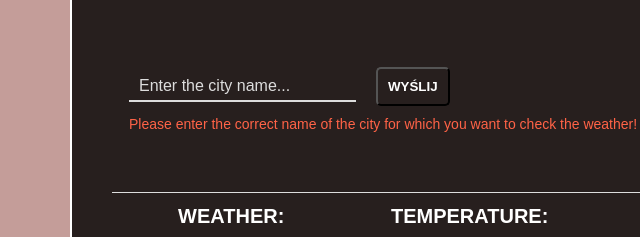
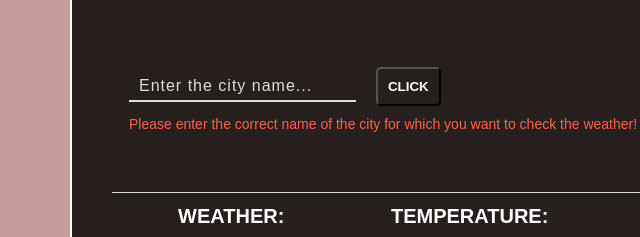
Before and after one commit to myma7/weather-app, a plain HTML site: page index.html in a window 1280 px wide. Shown: the part 268-505 px from the top of the page, 170-810 px from the left. Drawn offline with nearby package versions, Linux system fonts and the light colour scheme; no server answers.

Commit message:
Change the button name

```diff
--- a/index.html
+++ b/index.html
@@ -19,7 +19,7 @@
             <div class="main-info">
                 <div>
                     <h3 class="city-name"></h3>
-                    <input type="text" placeholder="Enter the city name..."><button>Wyślij</button>
+                    <input type="text" placeholder="Enter the city name..."><button>Click</button>
                     <p class="warning"></p>
                 </div>
                 <img src="images/unknown.png" alt="A picture showing the weather" class="photo">
--- a/style.css
+++ b/style.css
@@ -34,6 +34,7 @@ input {
 input::placeholder {
     color: #ddd;
     font-family: 'Montserrat', sans-serif;
+    letter-spacing: 1px;
 }
 
 button {
```
